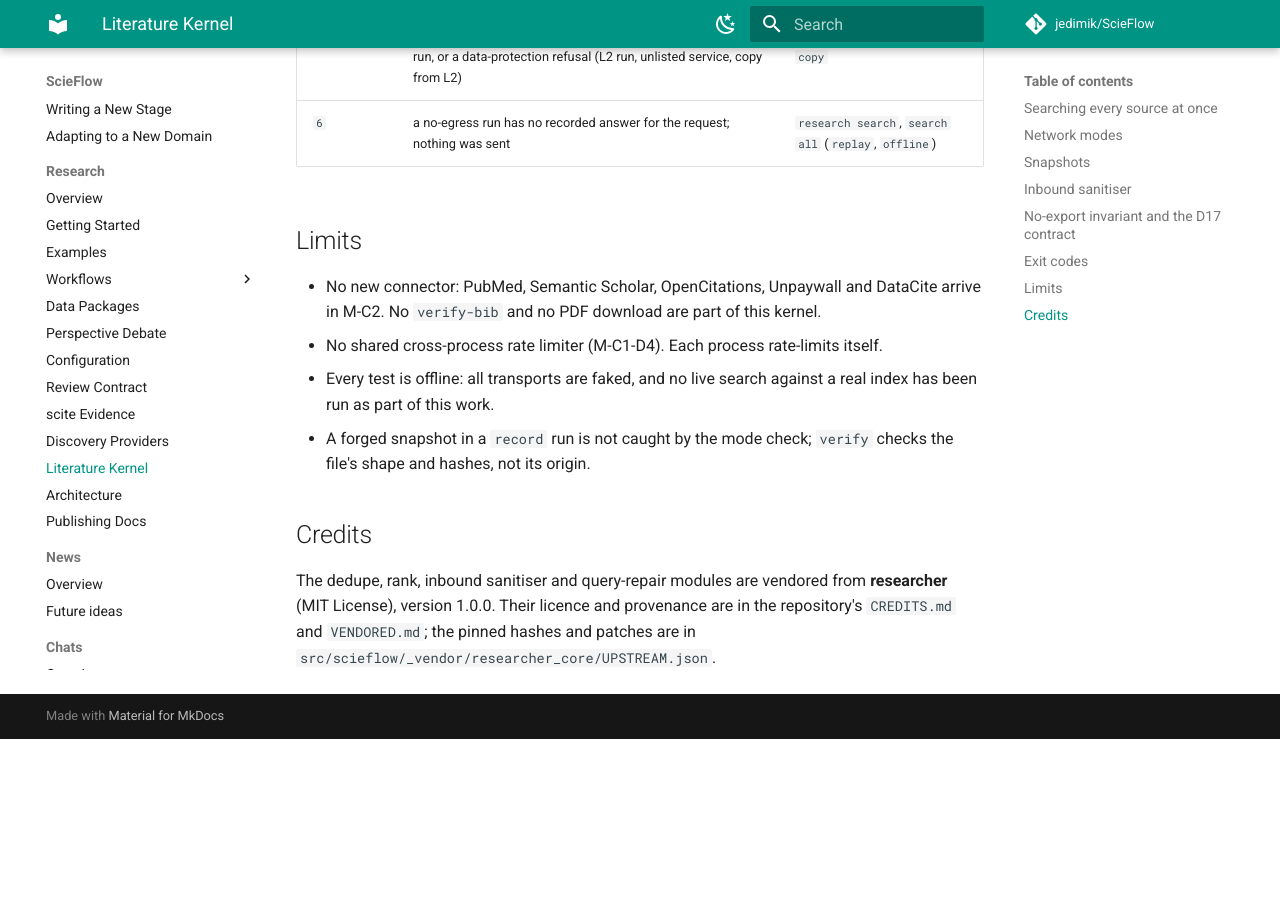
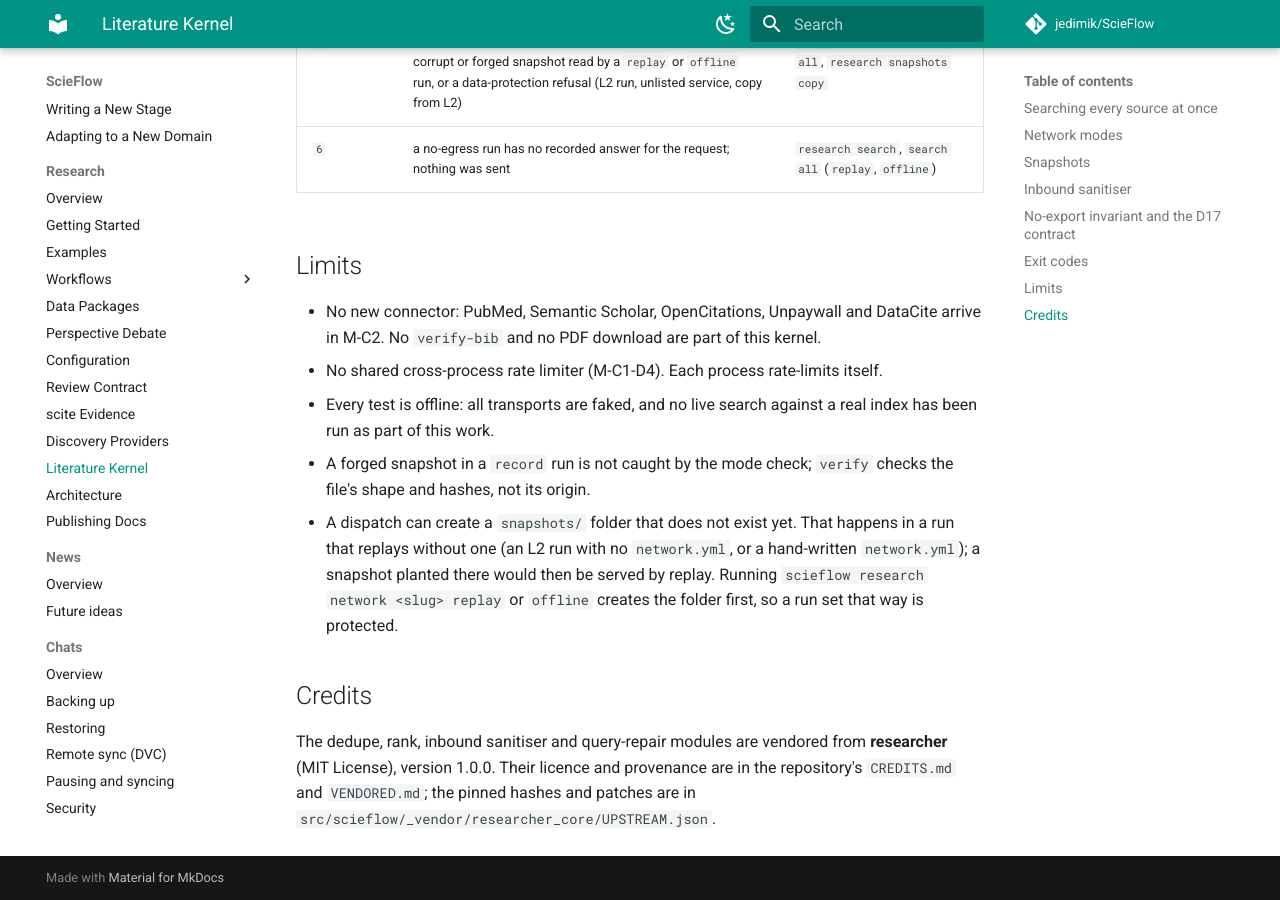
Before and after one commit to jedimik/ScieFlow, an MkDocs documentation site: the page built from docs/research/literature-kernel.md, in a window 1280 px wide and 900 px high, scrolled down 3533 px. Built offline with MkDocs 1.6.1 and Material for MkDocs 9.7.7, drawn with Linux system fonts in a browser that asks for light colours; comment, search, counter and statistics services are not loaded; before the commit the page ends 4272 px from its top, so only the background shows below that; some of the changed text lies outside the part shown.

Commit message:
docs(research): state when a replaying run's snapshots folder is protected (M-C1 final fix)
Final review r1 finding 1: the read-only claim holds only once snapshots/ exists. Docs now say so, with the Limits entry; the docs test pins it. No code change.

```diff
--- a/docs/research/literature-kernel.md
+++ b/docs/research/literature-kernel.md
@@ -140,6 +140,11 @@
   index has been run as part of this work.
 - A forged snapshot in a `record` run is not caught by the mode check; `verify`
   checks the file's shape and hashes, not its origin.
+- A dispatch can create a `snapshots/` folder that does not exist yet. That happens in a
+  run that replays without one (an L2 run with no `network.yml`, or a hand-written
+  `network.yml`); a snapshot planted there would then be served by replay. Running
+  `scieflow research network <slug> replay` or `offline` creates the folder first, so a
+  run set that way is protected.
 
 ## Credits
 
```
Also changed, not shown: other parts of docs/research/literature-kernel.md (+1 -1 lines), docs/data-protection.md (+2 -1 lines), 1 other file.
